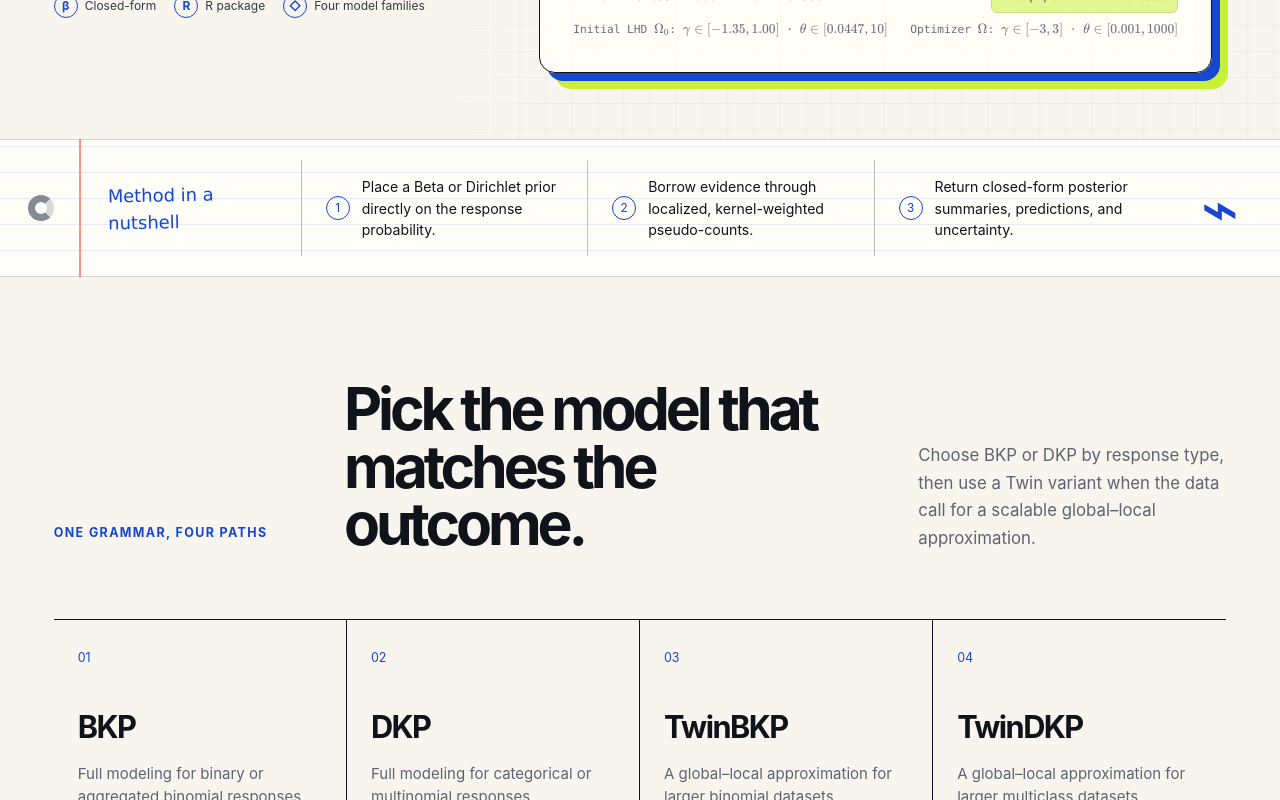
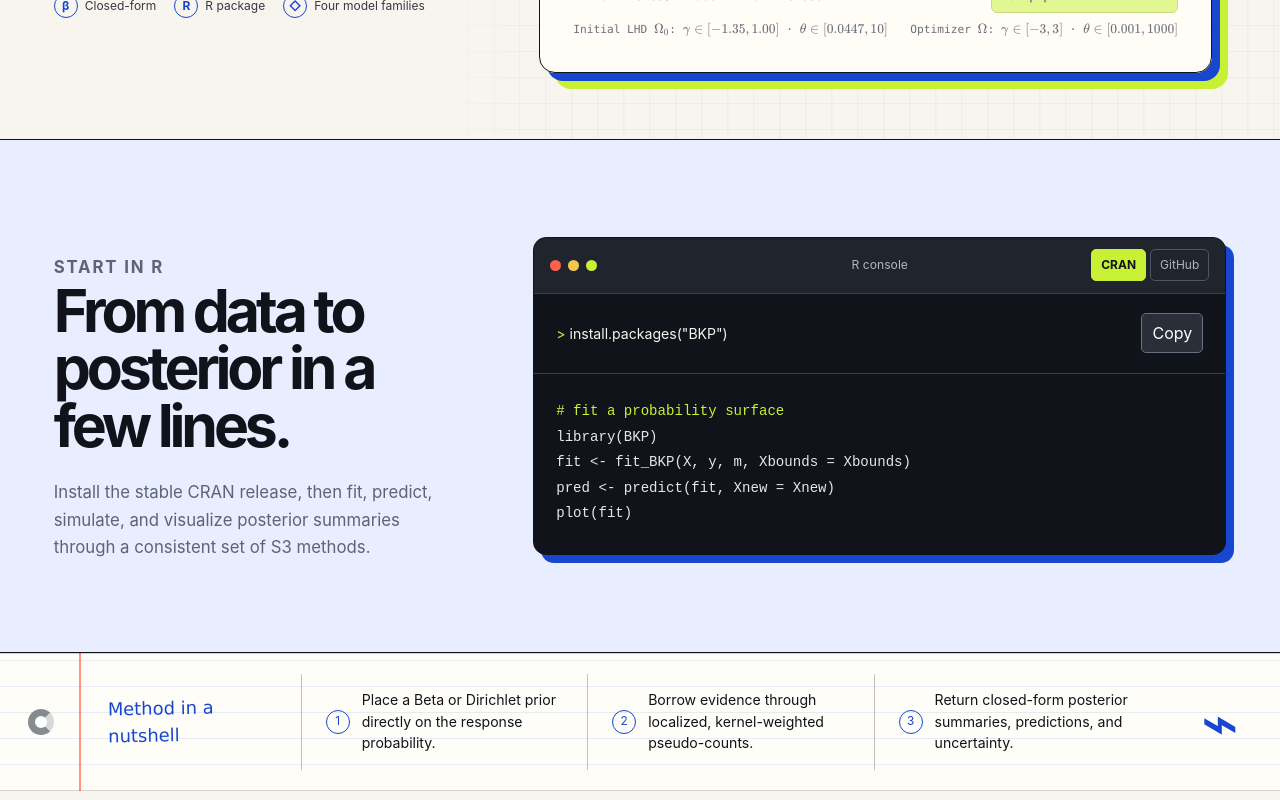
Before and after one commit to Jiangyan-Zhao/BKP-website, a React (Vite) app: page / in a window 1280 px wide. Shown: the part 860-1660 px from the top of the page. Built offline with nearby package versions, Linux system fonts and the light colour scheme.

Commit message:
Move quick start before method section

```diff
--- a/src/App.tsx
+++ b/src/App.tsx
@@ -768,6 +768,18 @@ export default function Home() {
         </div>
       </section>
 
+      <section className="install-section" id="install" aria-labelledby="install-title">
+        <div className="install-intro">
+          <p className="section-kicker">Start in R</p>
+          <h2 id="install-title">From data to posterior in a few lines.</h2>
+          <p>
+            Install the stable CRAN release, then fit, predict, simulate, and visualize
+            posterior summaries through a consistent set of S3 methods.
+          </p>
+        </div>
+        <InstallPanel />
+      </section>
+
       <section className="method-strip" id="method" aria-labelledby="method-title">
         <div className="strip-heading">
           <span className="binder-hole" aria-hidden="true" />
@@ -810,17 +822,17 @@ export default function Home() {
         <ExampleExplorer />
       </section>
 
-      <section className="start-section" id="install" aria-labelledby="install-title">
-        <div className="start-copy">
-          <p className="section-kicker">Start in R</p>
-          <h2 id="install-title">From data to posterior in a few lines.</h2>
+      <section className="resources-section" aria-labelledby="resources-title">
+        <header className="resources-heading">
+          <div>
+            <p className="section-kicker">Project resources</p>
+            <h2 id="resources-title">Read, reproduce, and contribute.</h2>
+          </div>
           <p>
-            Install the stable CRAN release, then fit, predict, simulate, and visualize
-            posterior summaries through a consistent set of S3 methods.
+            Follow the paper, inspect the source, install the stable package, or reproduce
+            the published analyses from the companion repository.
           </p>
-          <InstallPanel />
-        </div>
-
+        </header>
         <aside className="resource-stack" aria-label="Project resources">
           <a className="paper-card" href="https://arxiv.org/abs/2508.10447" target="_blank" rel="noreferrer">
             <span className="resource-type">Paper · arXiv</span>
--- a/src/styles.css
+++ b/src/styles.css
@@ -538,7 +538,8 @@ a:focus-visible { outline: 3px solid var(--lime); outline-offset: 3px; }
 }
 
 .examples-section,
-.start-section {
+.install-section,
+.resources-section {
   padding: clamp(76px, 8vw, 120px) 4.2vw;
 }
 
@@ -554,7 +555,8 @@ a:focus-visible { outline: 3px solid var(--lime); outline-offset: 3px; }
   text-transform: uppercase;
 }
 .section-intro h2,
-.start-copy > h2 {
+.install-intro > h2,
+.resources-heading h2 {
   margin: 0;
   font-size: clamp(2.6rem, 4.6vw, 5.1rem);
   line-height: 0.98;
@@ -562,7 +564,8 @@ a:focus-visible { outline: 3px solid var(--lime); outline-offset: 3px; }
   font-weight: 720;
 }
 .section-intro > p:last-child,
-.start-copy > p {
+.install-intro > p,
+.resources-heading > p {
   margin: 0;
   color: var(--muted);
   font-size: 1.05rem;
@@ -788,14 +791,18 @@ a:focus-visible { outline: 3px solid var(--lime); outline-offset: 3px; }
 .twin-local { fill: var(--coral); stroke: var(--card); stroke-width: 2; }
 .twin-query { fill: var(--lime); stroke: var(--ink); stroke-width: 2; }
 
-.start-section {
+.install-section {
   display: grid;
-  grid-template-columns: minmax(0, 1.18fr) minmax(360px, 0.72fr);
-  gap: clamp(52px, 8vw, 120px);
+  grid-template-columns: minmax(300px, 0.72fr) minmax(520px, 1.28fr);
+  gap: clamp(44px, 7vw, 100px);
+  align-items: center;
+  padding-block: clamp(64px, 7vw, 96px);
   border-top: 1px solid var(--ink);
+  border-bottom: 1px solid var(--ink);
   background: var(--blue-soft);
 }
-.start-copy > p { max-width: 720px; margin-top: 24px; }
+.install-intro > p { max-width: 620px; margin-top: 24px; }
+.install-section .install-panel { margin-top: 0; }
 .install-panel {
   margin-top: 44px;
   overflow: hidden;
@@ -837,7 +844,22 @@ a:focus-visible { outline: 3px solid var(--lime); outline-offset: 3px; }
 .install-command button:hover { border-color: var(--lime); color: var(--lime); }
 .install-panel pre { margin: 0; padding: 24px 22px 28px; overflow-x: auto; color: #e3e6ec; line-height: 1.75; }
 
-.resource-stack { display: grid; align-content: start; gap: 14px; }
+.resources-section { background: #f4f1e7; }
+.resources-heading {
+  display: grid;
+  grid-template-columns: minmax(0, 1.25fr) minmax(320px, 0.75fr);
+  gap: 48px;
+  align-items: end;
+  margin-bottom: 44px;
+}
+.resources-heading > p { max-width: 620px; }
+.resource-stack {
+  display: grid;
+  grid-template-columns: minmax(0, 1.2fr) minmax(340px, 0.8fr);
+  align-content: start;
+  gap: 14px;
+}
+.resources-section .paper-card { grid-row: 1 / span 3; }
 .paper-card,
 .resource-card { border: 1.5px solid var(--ink); transition: transform 160ms ease, box-shadow 160ms ease; }
 .paper-card:hover,
@@ -900,11 +922,8 @@ footer a:hover { color: var(--blue); }
   .example-tabs { display: grid; grid-template-columns: repeat(3, 1fr); border: 1px solid var(--ink); }
   .example-tabs button { border-right: 1px solid var(--ink); border-bottom: 0; }
   .example-tabs button:last-child { border-right: 0; }
-  .start-section { grid-template-columns: 1fr; }
-  .resource-stack { grid-template-columns: repeat(3, 1fr); }
-  .paper-card { grid-column: 1 / -1; }
-  .resource-card { grid-template-columns: 1fr auto; }
-  .resource-card span { grid-column: 1 / -1; }
+  .install-section { grid-template-columns: 1fr; }
+  .install-section .install-panel { width: min(100%, 860px); }
 }
 
 @media (max-width: 820px) {
@@ -925,6 +944,7 @@ footer a:hover { color: var(--blue); }
   .strip-heading { padding-left: 108px; }
   .section-intro { grid-template-columns: 1fr; gap: 18px; }
   .section-intro > p:last-child { grid-column: 1; }
+  .resources-heading { grid-template-columns: 1fr; gap: 18px; }
   .query-readout { grid-template-columns: repeat(2, minmax(0, 1fr)); }
   .query-readout > span { border-bottom: 1px solid rgba(16, 19, 26, 0.13); }
   .query-readout > span:nth-child(even) { border-right: 0; }
@@ -940,7 +960,7 @@ footer a:hover { color: var(--blue); }
   .example-tabs button { border-right: 0; border-bottom: 1px solid var(--ink); }
   .example-tabs button:last-child { border-bottom: 0; }
   .resource-stack { grid-template-columns: 1fr; }
-  .paper-card { grid-column: auto; }
+  .resources-section .paper-card { grid-row: auto; }
   footer { grid-template-columns: auto 1fr; }
   footer > div { grid-column: 1 / -1; }
 }
@@ -965,7 +985,8 @@ footer a:hover { color: var(--blue); }
   .strip-heading { padding-left: 94px; }
   .method-strip ol { padding-left: 72px; }
   .examples-section,
-  .start-section { padding: 72px 22px; }
+  .install-section,
+  .resources-section { padding: 72px 22px; }
   .model-grid { grid-template-columns: 1fr; }
   .model-grid article { min-height: 220px; border-right: 0; border-bottom: 1px solid var(--ink); }
   .model-grid article:nth-child(3) { border-bottom: 1px solid var(--ink); }
```
